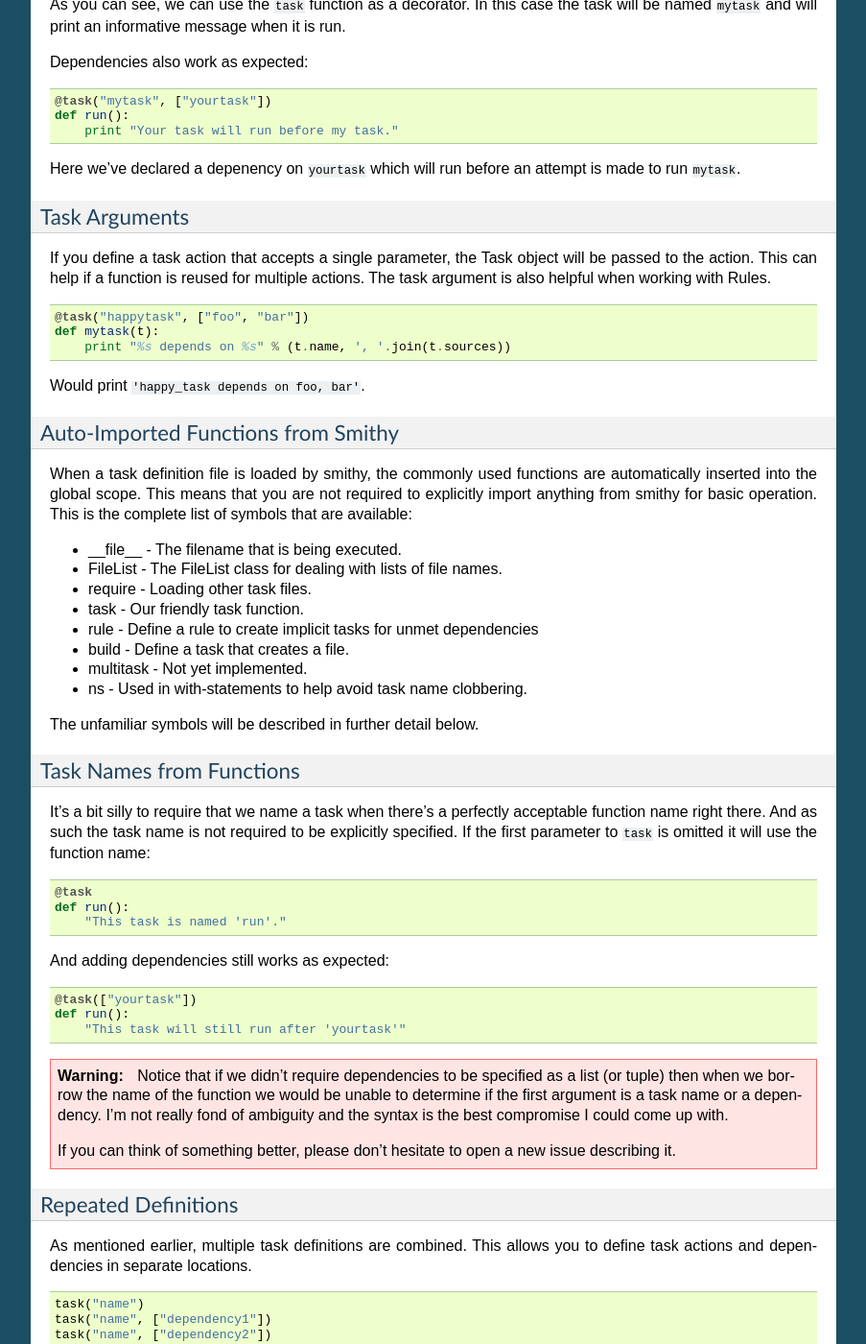
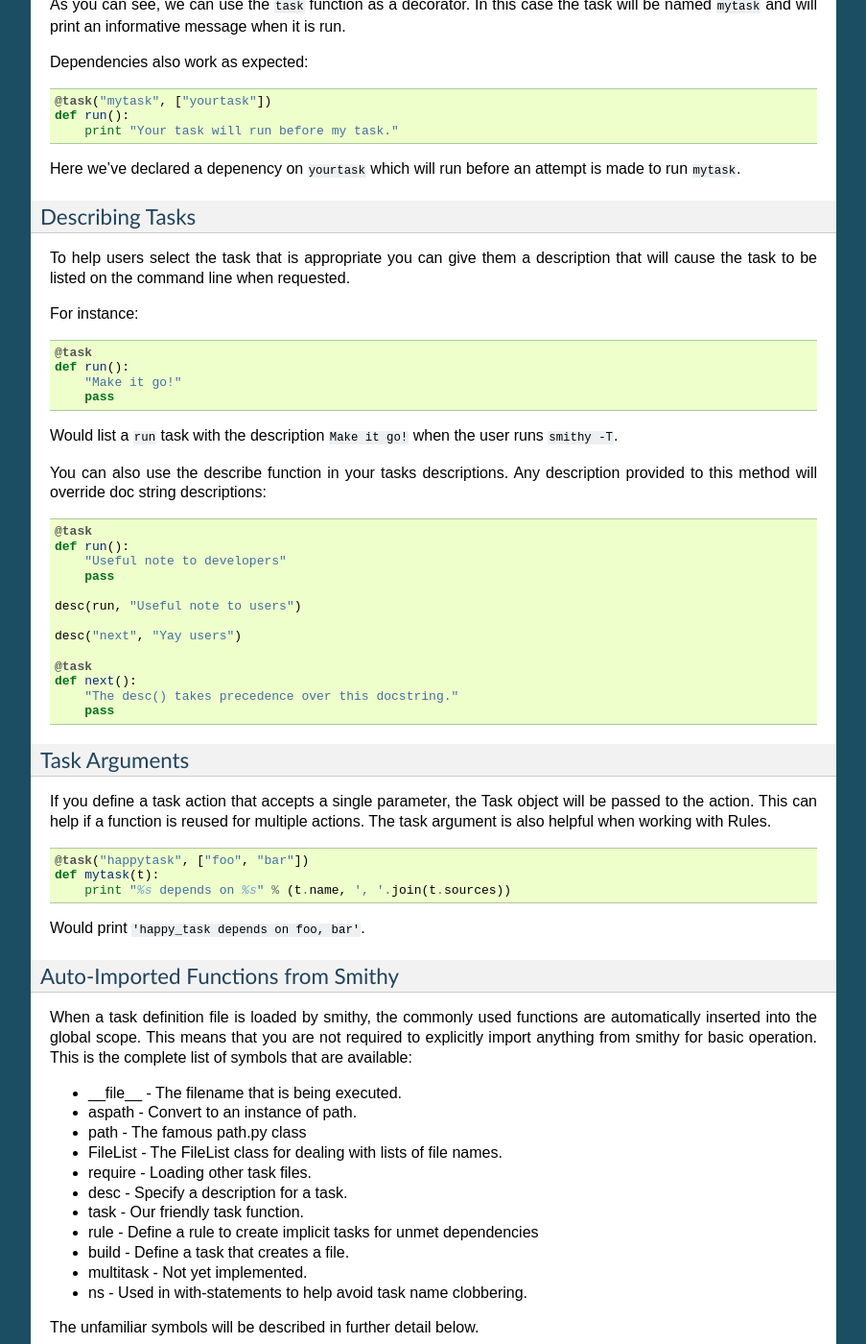
Before and after one commit to GaelVaroquaux/smithy, a Sphinx documentation site: the page built from docs/index.rst, in a window 1280 px wide and 1400 px high, scrolled down 2000 px. Shown: the whole window at 96% size, without its empty margins (198-1101 px from the left). Built offline with Sphinx 7.4.7, drawn with Linux system fonts in a browser that asks for light colours.

Commit message:
Now tasks can have a description.
To see the tasks that have descriptions you can do:

    $ smithy -T
    foo          # Foo's useful description
    bar:baz      # And more helpful bits

```diff
--- a/docs/index.rst
+++ b/docs/index.rst
@@ -111,6 +111,42 @@ Dependencies also work as expected:
 
 Here we've declared a depenency on ``yourtask`` which will run before an attempt is made to run ``mytask``.
 
+Describing Tasks
+----------------
+
+To help users select the task that is appropriate you can give them a
+description that will cause the task to be listed on the command line when
+requested.
+
+For instance:
+::
+
+    @task
+    def run():
+        "Make it go!"
+        pass
+
+Would list a ``run`` task with the description ``Make it go!`` when the user
+runs ``smithy -T``.
+
+You can also use the describe function in your tasks descriptions. Any
+description provided to this method will override doc string descriptions:
+::
+
+    @task
+    def run():
+        "Useful note to developers"
+        pass
+
+    desc(run, "Useful note to users")
+
+    desc("next", "Yay users")
+
+    @task
+    def next():
+        "The desc() takes precedence over this docstring."
+        pass
+
 Task Arguments
 --------------
 
@@ -129,8 +165,11 @@ Auto-Imported Functions from Smithy
 When a task definition file is loaded by smithy, the commonly used functions are automatically inserted into the global scope. This means that you are not required to explicitly import anything from smithy for basic operation. This is the complete list of symbols that are available:
 
 * __file__ - The filename that is being executed.
+* aspath - Convert to an instance of path.
+* path - The famous path.py class
 * FileList - The FileList class for dealing with lists of file names.
 * require - Loading other task files.
+* desc - Specify a description for a task.
 * task - Our friendly task function.
 * rule - Define a rule to create implicit tasks for unmet dependencies
 * build - Define a task that creates a file.
```
Also changed, not shown: 5 other files.
